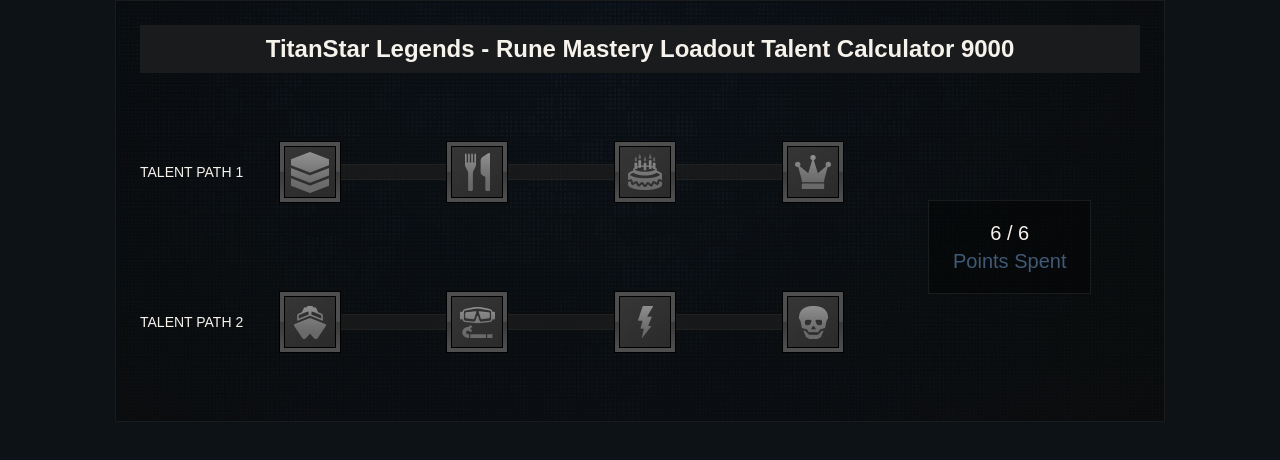
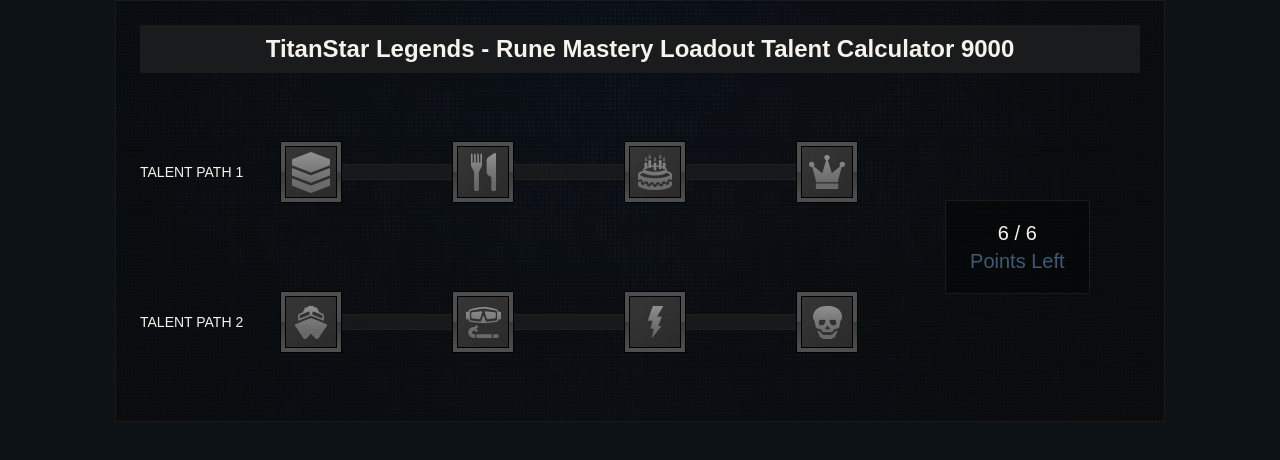
Before and after one commit to Jturnerwhite/tsl-talent-calc, a React (Create React App) app: page / in a window 1280 px wide. Shown: the top 460 px of the page. Built offline with nearby package versions, Linux system fonts and the light colour scheme.

Commit message:
Prop Copy Fix

```diff
--- a/package.json
+++ b/package.json
@@ -9,6 +9,7 @@
         "@testing-library/user-event": "^7.2.1",
         "axios": "^0.19.2",
         "gh-pages": "^3.0.0",
+        "lodash": "^4.17.19",
         "node-sass": "^4.14.1",
         "react": "^16.13.1",
         "react-dom": "^16.13.1",
--- a/src/modules/TalentTree/components/talent-tree/TalentTree.js
+++ b/src/modules/TalentTree/components/talent-tree/TalentTree.js
@@ -1,4 +1,5 @@
 import React, { Component } from 'react';
+import _ from 'lodash';
 
 import { Talent } from '../../../../global-components/talent/Talent';
 
@@ -10,6 +11,10 @@ import './talent-tree.scss';
  * Renders TalentBranch components and point display.
  */
 export class TalentTree extends Component {
+    constructor(props) {
+        super(props);
+        this.talentTree = _.cloneDeep(props.talentTree);
+    }
 
     /**
      * Passes up the change to the talent tree to the parent component through a provided function property.
@@ -17,7 +22,7 @@ export class TalentTree extends Component {
      * @returns {undefined}
      */
     updateTree = () => {
-        this.props.updateTalentTree(this.props.talentTree);
+        this.props.updateTalentTree(this.talentTree);
     }
 
     /**
@@ -27,7 +32,7 @@ export class TalentTree extends Component {
      * @returns {boolean} True if the talent can be toggled, otherwise false.
      */
     canToggleTalent = talent => {
-        return talent.assigned || (talent.cost <= this.props.talentTree.points);
+        return talent.assigned || (talent.cost <= this.talentTree.points);
     }
 
     /**
@@ -37,15 +42,38 @@ export class TalentTree extends Component {
      * @returns {undefined}
      */
     toggleTalent = talent => {
-        if (this.canToggleTalent(talent)) {
-            this.props.talentTree.points += talent.assigned ? talent.cost : -talent.cost;
-            talent.assigned = !talent.assigned;
-            this.updateTree();
+        let matchingTalent = this.getTalent(talent.id);
+        if (!this.canToggleTalent(talent) || !matchingTalent) {
+            return;
+        }
+
+        this.talentTree.points += talent.assigned ? talent.cost : -talent.cost;
+        matchingTalent.assigned = !matchingTalent.assigned;
+
+        this.updateTree();
+    }
+
+    /**
+     * Grab find a talent in the talent tree
+     * @param {Number} id The id of the talent to find
+     * @returns {Object} the 'real' talent object
+     */
+    getTalent = talentId => {
+        let branches = this.talentTree.branches;
+
+        // For instead of forEach so we can exit early
+        for (let i = 0; i < branches.length; i++) {
+            let branch = branches[i];
+            let matchingTalent = branch.talents.find(tal => { return talentId === tal.id });
+
+            if (matchingTalent) {
+                return matchingTalent;
+            }
         }
     }
 
     render() {
-        const { branches, points, pointsMax } = this.props.talentTree;
+        const { branches, points, pointsMax } = this.talentTree;
 
         const talentBranches = branches.map((branch, index) => {
             return <TalentBranch key={index} branchData={branch} toggleTalent={this.toggleTalent}/>
@@ -61,7 +89,7 @@ export class TalentTree extends Component {
                     <div className="tt__col">
                         <div className="tt__point-container">
                             <label className="tt__text tt__text">{points} / {pointsMax}</label>
-                            <label className="tt__text tt__text--theme-color">Points Spent</label>
+                            <label className="tt__text tt__text--theme-color">Points Left</label>
                         </div>
                     </div>
                 </div>
```
Also changed, not shown: 1 other file (tests, documents, lock files or other folders). Lines whose indentation alone changed are shown as unchanged.
